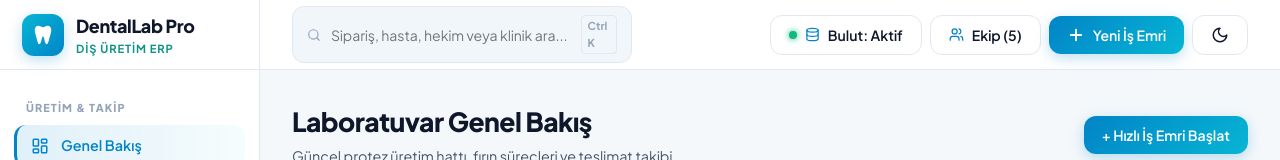
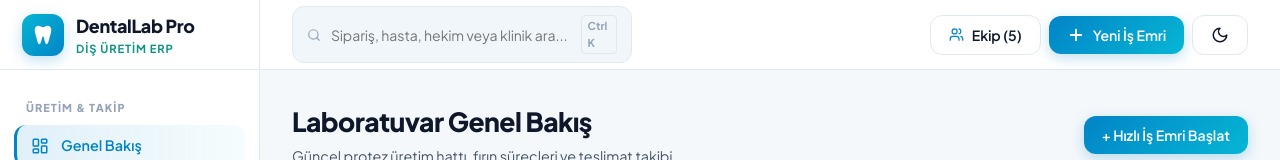
Before and after one commit to rulingghost/yusufdental, a React (Vite) app: page /orders/1 in a window 1280 px wide. Shown: the top 160 px of the page. Built offline with nearby package versions, Linux system fonts and the light colour scheme; no server answers; the database is empty.

Commit message:
refactor: ust menudeki bulut aktif durumu butonu kaldirildi

```diff
--- a/src/components/Navbar.jsx
+++ b/src/components/Navbar.jsx
@@ -1,6 +1,6 @@
 import React, { useRef, useEffect } from 'react';
 import { useDental } from '../context/DentalContext';
-import { Search, Plus, Sun, Moon, Menu, Database, X, Users } from 'lucide-react';
+import { Search, Plus, Sun, Moon, Menu, X, Users } from 'lucide-react';
 
 export const Navbar = ({ onToggleSidebar }) => {
   const {
@@ -9,10 +9,8 @@ export const Navbar = ({ onToggleSidebar }) => {
     theme,
     toggleTheme,
     setIsOrderModalOpen,
-    setIsDbModalOpen,
     setIsTeamModalOpen,
-    technicians,
-    dbStatus
+    technicians
   } = useDental();
 
   const searchInputRef = useRef(null);
@@ -80,29 +78,6 @@ export const Navbar = ({ onToggleSidebar }) => {
       </div>
 
       <div className="navbar-right-group">
-        {/* Veritabanı Durumu Butonu */}
-        <button
-          type="button"
-          className="btn-dental btn-dental-secondary navbar-db-btn"
-          onClick={() => setIsDbModalOpen && setIsDbModalOpen(true)}
-          title="Supabase Bulut Veritabanı Durumu"
-        >
-          <span
-            style={{
-              width: 8,
-              height: 8,
-              borderRadius: '50%',
-              backgroundColor: dbStatus === 'connected' ? '#10b981' : '#f59e0b',
-              boxShadow: dbStatus === 'connected' ? '0 0 6px #10b981' : 'none',
-              flexShrink: 0
-            }}
-          />
-          <Database size={15} color="var(--dental-blue)" />
-          <span className="navbar-btn-text">
-            {dbStatus === 'connected' ? 'Bulut: Aktif' : 'Bulut'}
-          </span>
-        </button>
-
         {/* Ekip & Teknisyenler Butonu */}
         <button
           type="button"
```
